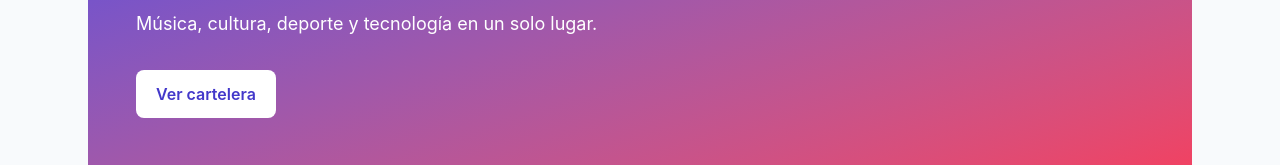
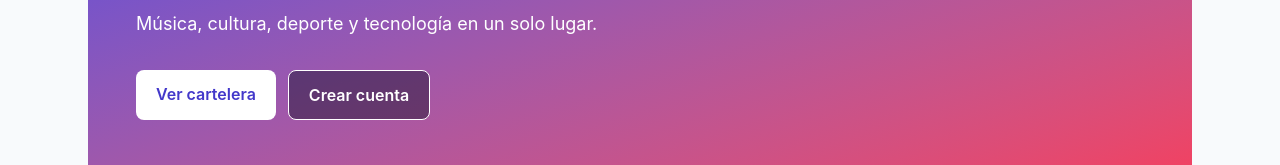
Before and after one commit to danieltf21/pulsepass-ui, a React (Vite) app: page / in a window 1280 px wide. Shown: the part 356-521 px from the top of the page. Built offline with nearby package versions, Linux system fonts and the light colour scheme; no server answers.

Commit message:
fix: mostrar Crear cuenta en Inicio

```diff
--- a/src/pages/Inicio.tsx
+++ b/src/pages/Inicio.tsx
@@ -2,10 +2,12 @@ import { Link } from 'react-router'
 import TarjetaEvento from '../components/eventos/TarjetaEvento'
 import TarjetaArtista from '../components/artistas/TarjetaArtista'
 import { useArtistasActivos } from '../hooks/useArtistas'
+import { useAuth } from '../hooks/useAuth'
 import { useEventos } from '../hooks/useEventos'
 import { RUTAS } from '../lib/rutas'
 
 export default function Inicio() {
+  const { sesion } = useAuth()
   const { data: eventos, isPending, isError, isFetching, refetch } = useEventos()
   const artistas = useArtistasActivos()
 
@@ -18,12 +20,22 @@ export default function Inicio() {
         <p className="mt-5 max-w-xl text-lg leading-relaxed">
           Música, cultura, deporte y tecnología en un solo lugar.
         </p>
-        <Link
-          to={RUTAS.eventos}
-          className="mt-8 inline-flex rounded-lg bg-white dark:bg-slate-900 px-5 py-3 font-semibold text-marca-700 dark:text-indigo-300 hover:bg-marca-50 dark:hover:bg-indigo-950 focus-visible:outline-2 focus-visible:outline-offset-4 focus-visible:outline-white"
-        >
-          Ver cartelera
-        </Link>
+        <div className="mt-8 flex flex-wrap gap-3">
+          <Link
+            to={RUTAS.eventos}
+            className="inline-flex rounded-lg bg-white dark:bg-slate-900 px-5 py-3 font-semibold text-marca-700 dark:text-indigo-300 hover:bg-marca-50 dark:hover:bg-indigo-950 focus-visible:outline-2 focus-visible:outline-offset-4 focus-visible:outline-white"
+          >
+            Ver cartelera
+          </Link>
+          {sesion.estado === 'anonima' && (
+            <Link
+              to={RUTAS.registro}
+              className="inline-flex rounded-lg border border-white bg-slate-950/40 px-5 py-3 font-semibold text-white hover:bg-slate-950/60 focus-visible:outline-2 focus-visible:outline-offset-4 focus-visible:outline-white"
+            >
+              Crear cuenta
+            </Link>
+          )}
+        </div>
       </section>
 
       <section aria-labelledby="proximos-eventos" aria-busy={isFetching} className="mt-12">
```
Also changed, not shown: 1 other file (tests, documents, lock files or other folders).
